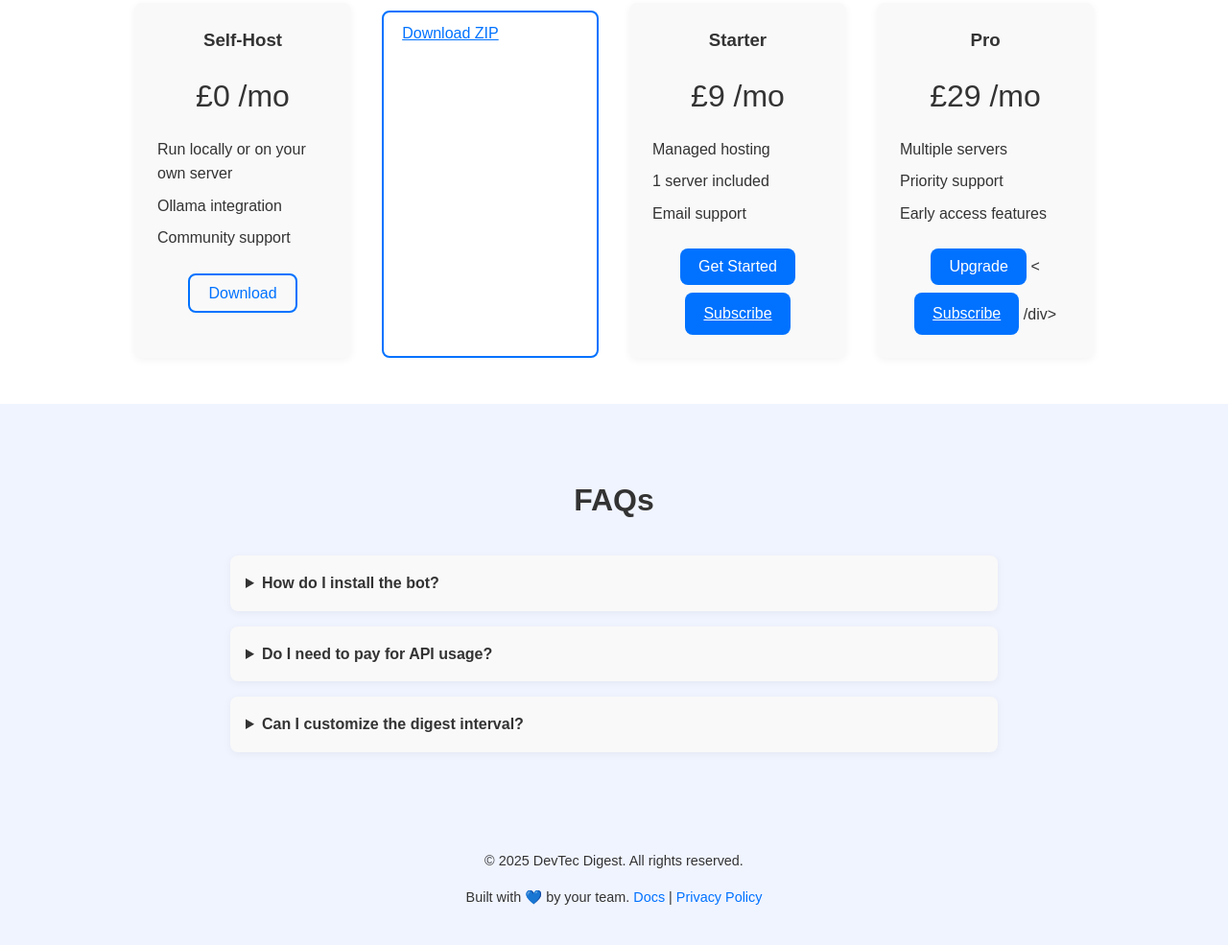
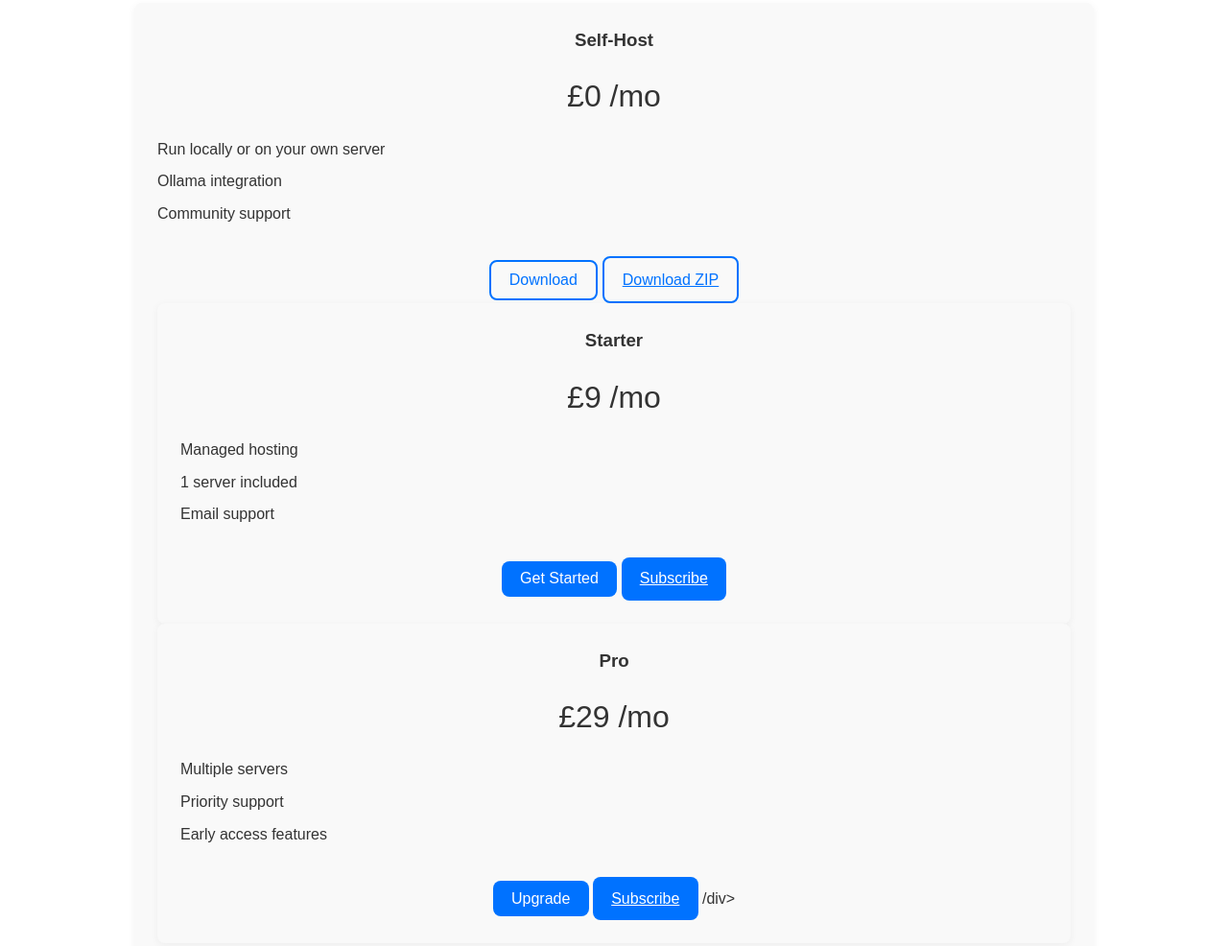
Before and after one commit to prius-r7/devtec-digest-site, a plain HTML site: page index.html in a window 1280 px wide. Shown: the part 1638-2624 px from the top of the page at 96% size. Drawn offline with Linux system fonts and the light colour scheme.

Commit message:
Update index.html

```diff
--- a/index.html
+++ b/index.html
@@ -125,8 +125,9 @@
             <li>Community support</li>
           </ul>
           <button class="btn secondary">Download</button>
-        </div>
-            <a href="https://github.com/prius-r7/devtec-digest-site/archive/refs/heads/main.zip" class="btn secondary" style="margin-top:8px; display:inline-block;">Download ZIP</a>
+                  <a href="https://github.com/prius-r7/devtec-digest-site/archive/refs/heads/main.zip" class="btn secondary" style="margin-top:8px; display:inline-block;">Download ZIP</a>
+        <d/iv>
+
 
         <!-- Card: Starter -->
         <div class="price-card">
@@ -150,7 +151,7 @@
             <li>Early access features</li>
           </ul>
           <button class="btn primary">Upgrade</button>
-        <    <a href="https://buy.stripe.com/testpro" class="btn primary" style="margin-top:8px; display:inline-block;">Subscribe</a>
+       <a href="https://buy.stripe.com/testpro" class="btn primary" style="margin-top:8px; display:inline-block;">Subscribe</a>
 /div>
       </div>
     </section>
@@ -158,7 +159,7 @@
     <!-- FAQ section -->
     <section id="faq" class="faq">
       <div class="container section-header">
-        <h2>FAQs</h2>
+      <h2>FAQs</h2>
       </div>
       <div class="container faq-list">
         <details>
```
